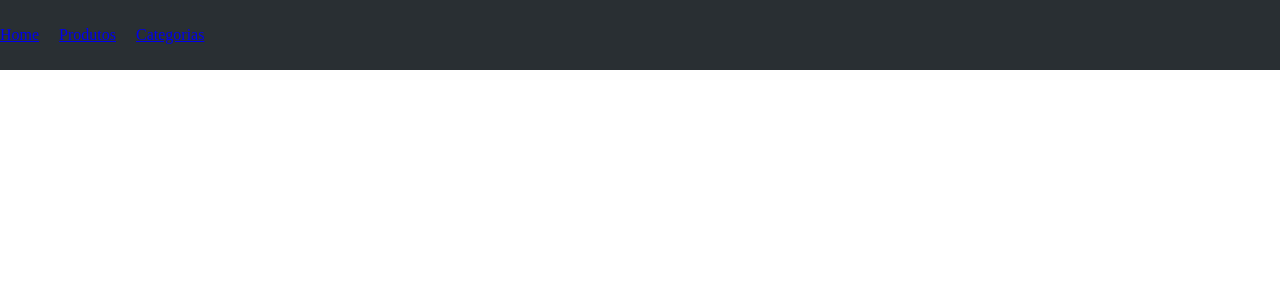
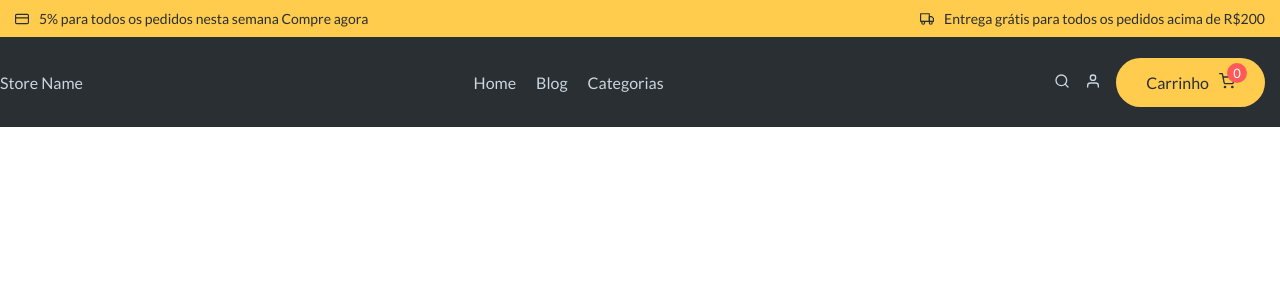
Before and after one commit to eulukasthyago/selection-process-jacto, a Next.js app: page / in a window 1280 px wide. Shown: the top 300 px of the page. Built offline with nearby package versions, Linux system fonts and the light colour scheme.

Commit message:
Foi criado uma top bar, finalizado a header e criado carrinho

```diff
--- a/package.json
+++ b/package.json
@@ -9,6 +9,7 @@
     "next": "latest",
     "react": "^17.0.2",
     "react-dom": "^17.0.2",
+    "react-icons": "^4.3.1",
     "react-is": "^17.0.2",
     "styled-components": "^5.2.3"
   },
--- a/pages/_app.tsx
+++ b/pages/_app.tsx
@@ -1,28 +1,24 @@
-import { createGlobalStyle, ThemeProvider } from 'styled-components'
-
-const GlobalStyle = createGlobalStyle`
-  * {
-    margin: 0;
-    padding: 0;
-    box-sizing: border-box;
-  }
-`
+import { ThemeProvider } from 'styled-components'
+import GlobalStyle from '../src/GlobalStyles'
 
 const theme = {
   colors: {
     primary: '#FFCC4D',
     background: '#292F33',
+    backgroundLight: '#CCD6DD',
     text: '#292F33',
     secondaryText: '#99AAB5',
     textInDark: '#CCD6DD'
   },
 }
 
+
+
 export default function App({ Component, pageProps }:any) {
   return (
     <>
+      <ThemeProvider theme={theme}>
       <GlobalStyle />
-      <ThemeProvider theme={theme}>
         <Component {...pageProps} />
       </ThemeProvider>
     </>
--- /dev/null
+++ b/pages/_document.tsx
@@ -0,0 +1,21 @@
+import Document, { Html, Head, Main, NextScript } from 'next/document'
+
+class MyDocument extends Document {
+    render() {
+      return (
+        <Html>
+          <Head>
+            <link rel="preconnect" href="https://fonts.googleapis.com" />
+            <link rel="preconnect" href="https://fonts.gstatic.com" />
+            <link href="https://fonts.googleapis.com/css2?family=Lato:wght@300;400;700&display=swap" rel="stylesheet" />
+          </Head>
+          <body>
+            <Main />
+            <NextScript />
+          </body>
+        </Html>
+      )
+    }
+  }
+
+  export default MyDocument
--- /dev/null
+++ b/src/GlobalStyles.tsx
@@ -0,0 +1,16 @@
+import { createGlobalStyle } from "styled-components";
+
+const GlobalStyle = createGlobalStyle`
+  * {
+    margin: 0;
+    padding: 0;
+    box-sizing: border-box;
+  }
+
+  body{
+    font-family: 'Lato', sans-serif;
+    color: ${props => props.theme.colors.text}
+  }
+`
+
+export default GlobalStyle;
--- a/src/components/Header/index.tsx
+++ b/src/components/Header/index.tsx
@@ -1,11 +1,64 @@
 import Link from "next/link";
 import { Container } from "../Layout";
-import { HeaderContainer, LinkList, LinkListItem } from "./styles";
+import {
+    FiCreditCard,
+    FiSearch,
+    FiShoppingCart,
+    FiTruck,
+    FiUser,
+} from "react-icons/fi";
+import {
+    HeaderSection,
+    HeaderContainer,
+    HeaderLeft,
+    HeaderCenter,
+    HeaderRight,
+    LinkList,
+    LinkListItem,
+    TopBar,
+    TopBarContainer,
+    TopBarLeft,
+    TopBarCenter,
+    TopBarRight,
+    TopBarIcon,
+    Cart,
+    CartHeader,
+    CartDropdown,
+    CartIcon,
+    CartAmount,
+    CartEmpty,
+} from "./styles";
 
 const Header = () => {
     return (
+        <>
+            <TopBar>
+                <Container>
+                    <TopBarContainer>
+                        <TopBarLeft>
+                            <TopBarIcon>
+                                <FiCreditCard />
+                            </TopBarIcon>
+                            5% para todos os pedidos nesta semana Compre agora
+                        </TopBarLeft>
+                        <TopBarCenter></TopBarCenter>
+                        <TopBarRight>
+                            <TopBarIcon>
+                                <FiTruck />
+                            </TopBarIcon>
+                            Entrega grátis para todos os pedidos acima de R$200
+                        </TopBarRight>
+                    </TopBarContainer>
+                </Container>
+            </TopBar>
+
+            <HeaderSection>
+                <Container>
                     <HeaderContainer>
-            <Container>
+                        <HeaderLeft>
+                            <div>Store Name</div>
+                        </HeaderLeft>
+                        <HeaderCenter>
                             <LinkList>
                                 <LinkListItem>
                                     <Link href="#home">
@@ -13,19 +66,53 @@ const Header = () => {
                                     </Link>
                                 </LinkListItem>
                                 <LinkListItem>
-                        <Link href="#home">
-                            <a>Produtos</a>
+                                    <Link href="#blog">
+                                        <a>Blog</a>
                                     </Link>
                                 </LinkListItem>
                                 <LinkListItem>
-                        <Link href="#home">
+                                    <Link href="#products">
                                         <a>Categorias</a>
                                     </Link>
                                 </LinkListItem>
                             </LinkList>
+                        </HeaderCenter>
+                        <HeaderRight>
+                            <div>
+                                <FiSearch />
+                            </div>
+                            <div>
+                                <FiUser />
+                            </div>
+                            <Cart>
+                                <CartHeader>
+                                    Carrinho
+                                    <CartIcon>
+                                        <FiShoppingCart />
+                                        <CartAmount>0</CartAmount>
+                                    </CartIcon>
+                                </CartHeader>
+                                <CartDropdown>
+                                    <CartEmpty>
+                                        <FiShoppingCart
+                                            style={{
+                                                color: "#99AAB5",
+                                                fontSize: "100px",
+                                            }}
+                                        />
+                                        <p>
+                                            Carrinho Vazio
+                                        </p>
+                                    </CartEmpty>
+                                </CartDropdown>
+                            </Cart>
+                            <div></div>
+                        </HeaderRight>
+                    </HeaderContainer>
                 </Container>
-        </HeaderContainer>
-    )
-}
+            </HeaderSection>
+        </>
+    );
+};
 
 export default Header;
--- a/src/components/Header/styles.ts
+++ b/src/components/Header/styles.ts
@@ -1,12 +1,74 @@
-import styled from "styled-components";
+import styled, { css } from "styled-components";
 
-export const HeaderContainer = styled.div`
+const tabsPositions = css`
+    display: flex;
+    align-items: center;
+`;
+
+export const TopBar = styled.div`
+    background-color: ${props => props.theme.colors.primary};
+    padding: 10px 15px;
+    font-size: 14px;
+`;
+export const TopBarContainer = styled.div`
+    display: flex;
+    justify-content: space-between;
+    align-items: center;
+`;
+export const TopBarIcon = styled.i`
+    margin-right: 10px;
+    display: flex;
+    align-items: center;
+`;
+export const TopBarLeft = styled.div`
+    ${tabsPositions}
+`;
+export const TopBarCenter = styled.div`
+    ${tabsPositions}
+`;
+export const TopBarRight = styled.div`
+    ${tabsPositions}
+`;
+
+export const HeaderSection = styled.div`
     width: 100%;
-    height: 70px;
+    height: 90px;
     background-color: ${props => props.theme.colors.background};
     display: flex;
     justify-content: space-between;
     align-items: center;
+    color: ${props => props.theme.colors.textInDark};
+
+    @media screen and (max-width: 991px){
+        padding: 0 15px;
+    }
+`;
+
+export const HeaderContainer = styled.div`
+    display: flex;
+    justify-content: space-between;
+    align-items: center;
+`;
+
+export const HeaderLeft = styled.div``;
+export const HeaderCenter = styled.div``;
+
+export const LinkListItem = styled.li`
+
+        & a {
+            color: ${props => props.theme.colors.textInDark};
+            text-decoration: none;
+            transition: font-weight 300ms;
+
+            &:hover{
+                color: ${props => props.theme.colors.primary};
+                font-weight: bold;
+            }
+        }
+
+    & + li{
+        margin-left: 20px;
+    }
 `;
 
 export const LinkList = styled.ul`
@@ -14,8 +76,84 @@ export const LinkList = styled.ul`
     display: flex;
 `;
 
-export const LinkListItem = styled.li`
-    & + li{
-        margin-left: 20px;
+export const HeaderRight = styled.div`
+    display: flex;
+    align-items: center;
+
+    & div + div{
+        margin-left: 15px;
     }
 `;
+
+export const CartHeader = styled.div`
+    display: flex;
+    align-items: center;
+    cursor: pointer;
+    padding: 15px 30px;
+    background-color: ${props => props.theme.colors.primary};
+    color: ${props => props.theme.colors.text};
+    border-radius: 30px;
+`;
+export const CartIcon = styled.div`
+    margin-left: 10px;
+    position: relative;
+`;
+export const CartAmount = styled.div`
+    position: absolute;
+    right: -12px;
+    top: -10px;
+    background-color: #FF5959;
+    color: #fff;
+    width: 20px;
+    height: 20px;
+    border-radius: 20px;
+    font-size: 13px;
+    display: flex;
+    justify-content: center;
+    align-items: center;
+`;
+export const CartDropdown = styled.div`
+    position: absolute;
+    right: 0;
+    top: 120%;
+    min-width: 350px;
+    min-height: 350px;
+    background-color: ${props => props.theme.colors.backgroundLight};
+    color: ${props => props.theme.colors.text};
+    border-radius: 30px;
+    padding: 20px;
+    opacity: 0;
+    visibility: hidden;
+    transition: all 250ms;
+`;
+
+export const CartEmpty = styled.div`
+    width: 100%;
+    height: 100%;
+    display: flex;
+    flex-direction: column;
+    justify-content: center;
+    align-items: center;
+    position: absolute;
+    left: 0;
+    top: 0;
+
+    p{
+        font-size: 20px;
+        color: #99AAB5;
+        font-weight: bold;
+        margin-top: 20px;
+    }
+`;
+
+export const Cart = styled.div`
+    position: relative;
+
+    &:hover{
+        ${CartDropdown}{
+            visibility: visible;
+            opacity: 1;
+            top: 100%;
+        }
+    }
+`;
```
Also changed, not shown: 1 other file (tests, documents, lock files or other folders). Lines whose indentation alone changed are shown as unchanged.
